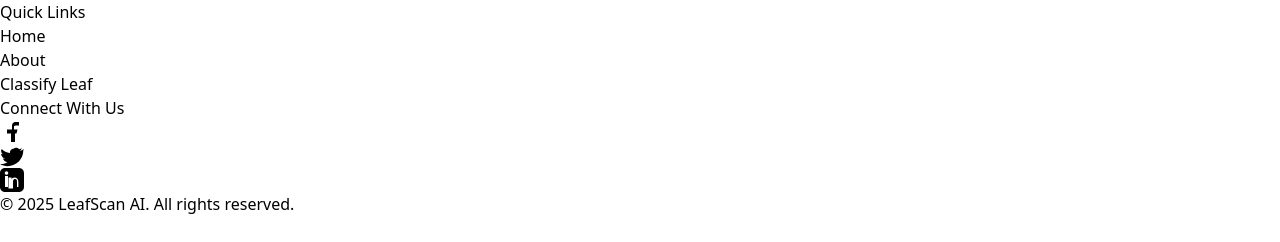
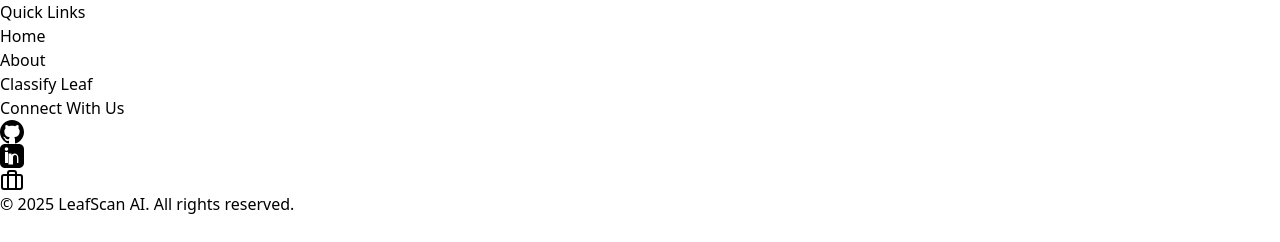
Before and after one commit to muhammademanabbas/potato-disease-classification-frontend, a React (Vite) app: page /login in a window 1280 px wide. Shown: the part 2806-3048 px from the top of the page. Built offline with nearby package versions, Linux system fonts and the light colour scheme.

Commit message:
favicon + adding footer icon

```diff
--- a/index.html
+++ b/index.html
@@ -3,7 +3,8 @@
   <head>
     <meta charset="UTF-8" />
     <meta name="viewport" content="width=device-width, initial-scale=1.0" />
-    <title>Potato Disease Classification 🥔</title>
+    <link rel="icon" href="./src/assets/favicon.png" />
+    <title>Potato Disease Classification</title>
   </head>
   <body>
     <div id="root"></div>
--- a/src/Components/About/About.jsx
+++ b/src/Components/About/About.jsx
@@ -81,7 +81,7 @@
               <path d="M18 8V6a2 2 0 0 0-2-2H4a2 2 0 0 0-2 2v7.5c0 1.6.4 2.1 1.2 2.7l2.4 1.9c.7.6 1.7 1 2.8 1h5.8c1.1 0 2.1-.4 2.8-1l2.4-1.9c.8-.6 1.2-1.1 1.2-2.7V8Z"></path>
               <path d="M10 16a6 6 0 0 0 0-12v12Z"></path>
             </svg>
-            Our Mission
+            Mission
           </h3>
           <p className="text-gray-700 leading-relaxed text-base sm:text-lg">
             Our mission is to provide an accessible, efficient, and reliable
--- a/src/Components/Account/Account.jsx
+++ b/src/Components/Account/Account.jsx
@@ -130,6 +130,16 @@
     }, 700);
   };
 
+  // Actions for Delete Account Modal
+  const confirmDeleteAccount = () => {
+    deleteUserAccount(dispatch);
+    setShowDeleteAccountModal(false);
+    console.log("Account deletion succeeded! Clearing history and navigating.");
+    dispatch(clearUserHistory());
+    handleSuccess("Your account Has been deleted!");
+    navigate("/");
+  };
+
   const cancelLogout = () => {
     console.log("Logout cancelled");
     setShowLogoutModal(false);
@@ -216,15 +226,7 @@
     console.log("Delete Account cancelled");
   };
 
-  // Actions for Delete Account Modal
-  const confirmDeleteAccount = () => {
-    deleteUserAccount(dispatch);
-    setShowDeleteAccountModal(false);
-    console.log("Account deletion succeeded! Clearing history and navigating.");
-    dispatch(clearUserHistory());
-    handleSuccess("Your account Has been deleted!");
-    navigate("/");
-  };
+
 
   return (
     <div className="bg-white p-6 sm:p-8 mt-[14vh] rounded-xl shadow-lg w-full max-w-xl">
--- a/src/Components/Footer/Footer.jsx
+++ b/src/Components/Footer/Footer.jsx
@@ -1,5 +1,5 @@
 import { NavLink } from "react-router-dom";
-import {FaceBookIcon, TwitterIcon, LinkedinIcon} from "../Icons/Icons"
+import {GitHub, LinkedinIcon, Portfolio} from "../Icons/Icons"
 const Footer = () => {
 
 	 const onActive = (isActive) => {
@@ -54,13 +54,13 @@
           <div className="flex justify-center md:justify-start space-x-4">
             {/* Social Media Icons */}
             <a href="#" aria-label="Facebook" className="text-gray-400 hover:text-green-400 transition-colors duration-200">
-              <FaceBookIcon />
-            </a>
-            <a href="#" aria-label="Twitter" className="text-gray-400 hover:text-green-400 transition-colors duration-200">
-              <TwitterIcon />
+              <GitHub />
             </a>
             <a href="#" aria-label="LinkedIn" className="text-gray-400 hover:text-green-400 transition-colors duration-200">
               <LinkedinIcon />
+            </a>
+            <a href="#" aria-label="LinkedIn" className="text-gray-400 hover:text-green-400 transition-colors duration-200">
+              <Portfolio />
             </a>
           </div>
         </div>
--- a/src/Components/Icons/Icons.jsx
+++ b/src/Components/Icons/Icons.jsx
@@ -186,3 +186,31 @@
     </svg>
   );
 };
+export const GitHub = () => (
+  <svg
+    xmlns="http://www.w3.org/2000/svg"
+    width="24"
+    height="24"
+    viewBox="0 0 24 24"
+    fill="currentColor"
+  >
+    <path d="M12 0c-6.626 0-12 5.373-12 12 0 5.302 3.438 9.872 8.205 11.385.6.113.82-.258.82-.577 0-.285-.01-1.04-.015-2.04-3.338.724-4.042-1.61-4.042-1.61-.546-1.387-1.333-1.756-1.333-1.756-1.089-.745.083-.729.083-.729 1.205.084 1.838 1.236 1.838 1.236 1.07 1.835 2.809 1.305 3.49.998.108-.77.42-1.305.762-1.604-2.665-.305-5.467-1.334-5.467-5.931 0-1.311.469-2.381 1.236-3.221-.124-.303-.535-1.524.117-3.176 0 0 1.008-.322 3.301 1.23.957-.266 1.983-.399 3.003-.404 1.02.005 2.046.138 3.006.404 2.291-1.552 3.298-1.23 3.298-1.23.653 1.653.242 2.874.118 3.176.77.84 1.235 1.911 1.235 3.221 0 4.609-2.807 5.624-5.479 5.921.43.372.823 1.102.823 2.222v3.293c0 .319.217.692.825.577C20.565 21.879 24 17.309 24 12 24 5.373 18.627 0 12 0z" />
+  </svg>
+);
+export const Portfolio = () => (
+  <svg
+    xmlns="http://www.w3.org/2000/svg"
+    width="24"
+    height="24"
+    viewBox="0 0 24 24"
+    fill="none"
+    stroke="currentColor"
+    strokeWidth="2"
+    strokeLinecap="round"
+    strokeLinejoin="round"
+    className="h-5 w-5" // Adjust size as needed, e.g., using Tailwind CSS classes
+  >
+    <rect x="2" y="7" width="20" height="14" rx="2" ry="2"></rect>
+    <path d="M16 21V5a2 2 0 0 0-2-2h-4a2 2 0 0 0-2 2v16"></path>
+  </svg>
+);
```
Also changed, not shown: src/assets/favicon.png (added).
